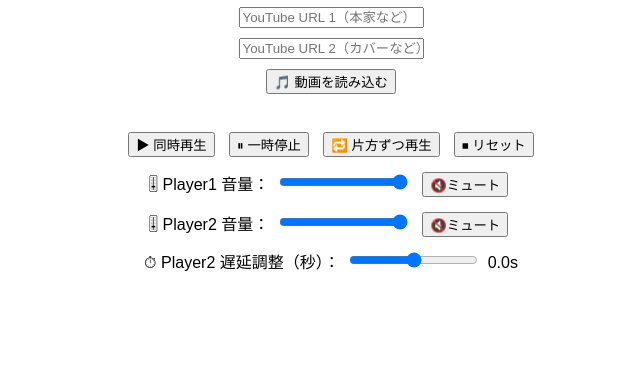
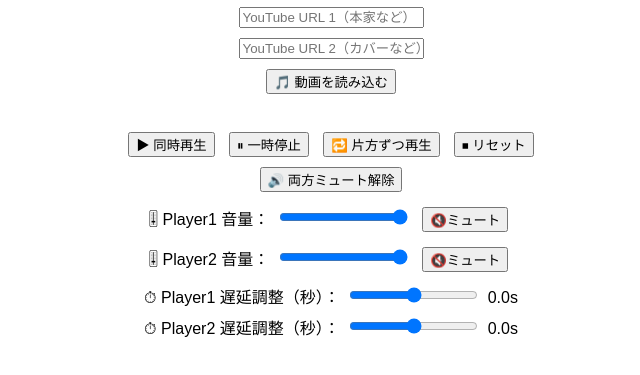
Before and after one commit to mappy2008/MUSUCMIX, a plain HTML site: page index.html in a window 1280 px wide. Shown: the part 87-462 px from the top of the page, without its empty margins (309-949 px from the left). Drawn offline with Linux system fonts and the light colour scheme.

Commit message:
Update index.html

```diff
--- a/index.html
+++ b/index.html
@@ -30,6 +30,8 @@
     <button onclick="pauseBoth()">⏸ 一時停止</button>
     <button onclick="toggleSolo()">🔁 片方ずつ再生</button>
     <button onclick="resetBoth()">⏹ リセット</button>
+    <button onclick="unmuteBoth()">🔊 両方ミュート解除</button>
+
 
     <div class="slider-container">
       <label>🎚 Player1 音量：
@@ -45,6 +47,14 @@
       </label>
     </div>
 
+  <div class="slider-container">
+  <label>⏱ Player1 遅延調整（秒）：
+    <input type="range" id="delaySlider1" min="-3" max="3" value="0" step="0.1" oninput="updateDelay1(this.value)">
+    <span id="delayDisplay1">0.0s</span>
+  </label>
+</div>
+
+
     <div class="slider-container">
       <label>⏱ Player2 遅延調整（秒）：
         <input type="range" id="delaySlider" min="-3" max="3" value="0" step="0.1" oninput="updateDelay(this.value)">
```
